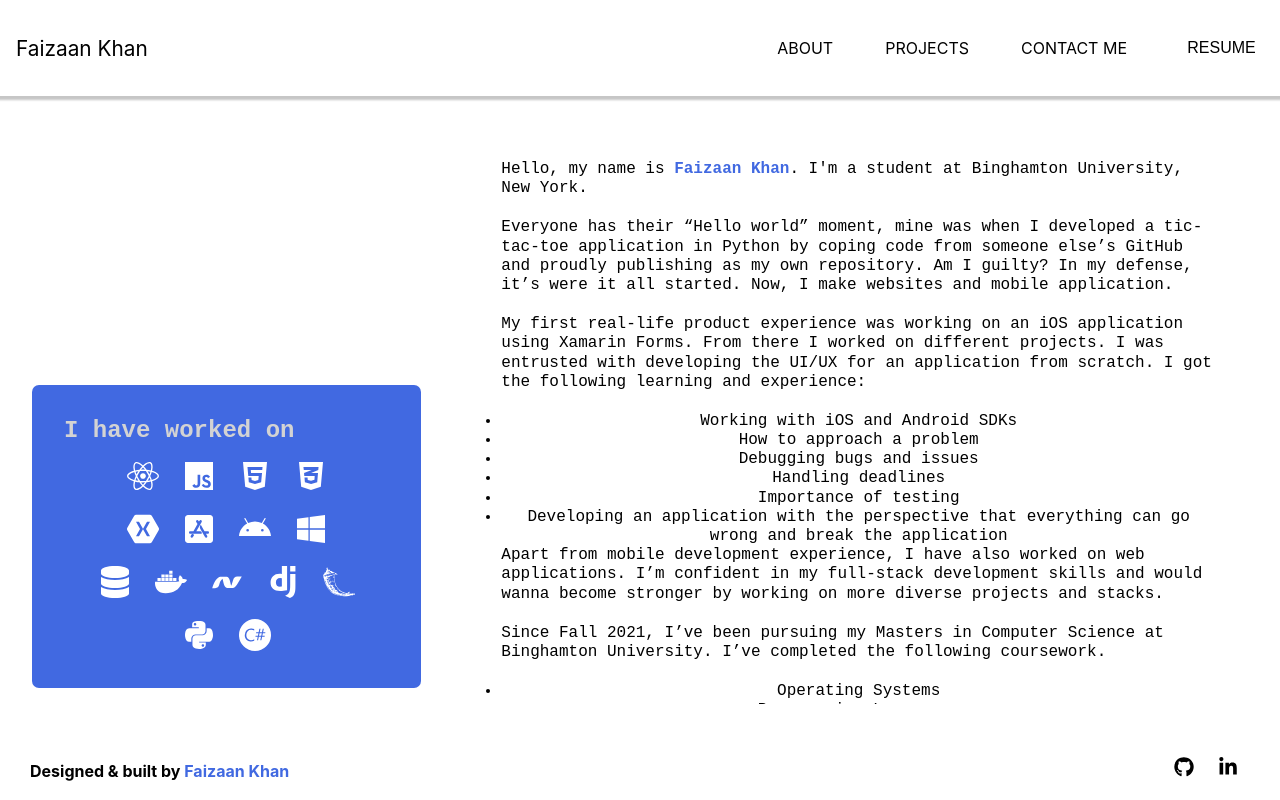
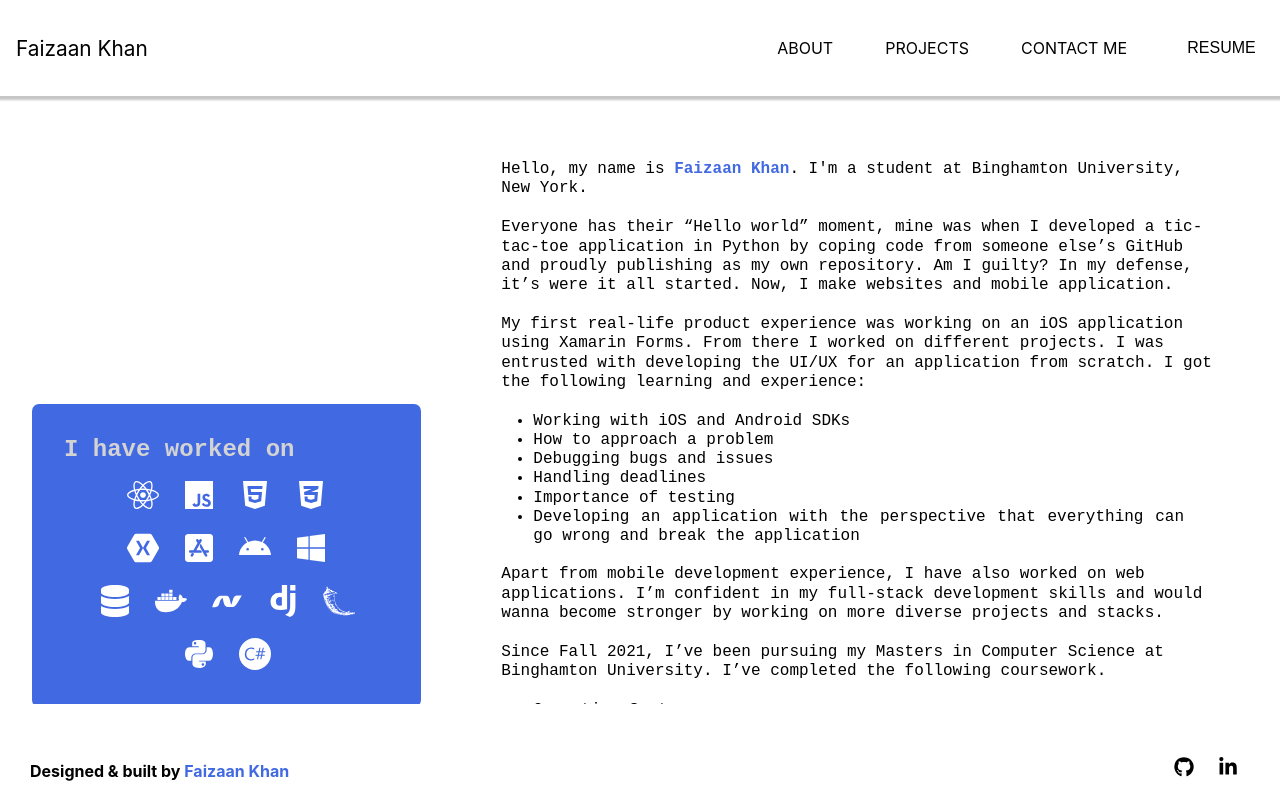
Before and after one commit to FaizaanKhan24/PortfolioWebsite, a React (Create React App) app in the folder portfolio-website/: page /about in a window 1280 px wide. Built offline with nearby package versions, Linux system fonts and the light colour scheme.

Commit message:
Minore UI changes in About page

```diff
--- a/portfolio-website/src/components/About.css
+++ b/portfolio-website/src/components/About.css
@@ -23,6 +23,11 @@
 .about-me p{
     text-align: start;
     margin-bottom: 1.25rem;
+}
+
+.about-me ul{
+    text-align: justify;
+    padding: 0 2rem;
 }
 
 .technologies{
--- a/portfolio-website/src/components/About.js
+++ b/portfolio-website/src/components/About.js
@@ -65,6 +65,7 @@ function About(){
         <p>
         My first real-life product experience was working on an iOS application using Xamarin Forms. From there I worked on different projects. I was entrusted with developing the UI/UX for an application from scratch. I got the following learning and experience:
         </p>
+        <div>
           <ul>
             <li>Working with iOS and Android SDKs</li>
             <li>How to approach a problem</li>
@@ -73,12 +74,15 @@ function About(){
             <li>Importance of testing</li>
             <li>Developing an application with the perspective that everything can go wrong and break the application</li>
           </ul>
+        </div>
+        <br/>
         <p>
         Apart from mobile development experience, I have also worked on web applications. I’m confident in my full-stack development skills and would wanna become stronger by working on more diverse projects and stacks.
         </p>
         <p>
         Since Fall 2021, I’ve been pursuing my Masters in Computer Science at Binghamton University. I’ve completed the following coursework.
         </p>
+        <div>
           <ul>
             <li>Operating Systems</li>
             <li>Programming Languages</li>
@@ -90,6 +94,8 @@ function About(){
             <li>Design Patterns</li>
             <li>Introduction to Data Mining</li>
           </ul>
+        </div>
+        <br/>
         <p>
         Currently, I’m looking for a full-time opportunity in the field of Software Engineering.
         </p>
--- a/portfolio-website/src/components/Contact.js
+++ b/portfolio-website/src/components/Contact.js
@@ -13,7 +13,7 @@ function Contact() {
         Hello, let's get in touch
       </h2>
       <div className='contact-body'>
-        <p>I'm open to have a chat on any interesting project ideas, technologies you wanna discuss, or just have a chat. My indox is available for you.</p>
+        <p>I'm open to have a chat on any interesting project ideas, technologies you wanna discuss, or just have a chat. My inbox is available for you.</p>
         <p>Currently, I'm looking for full-time opportunities.</p>
       </div>
       <div>
```
Lines whose indentation alone changed are shown as unchanged.
